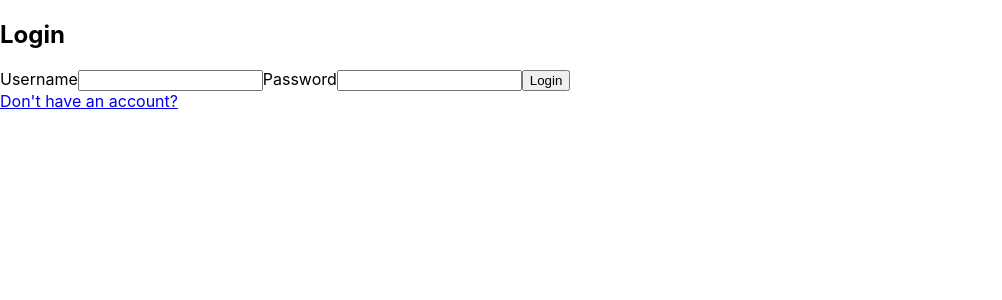
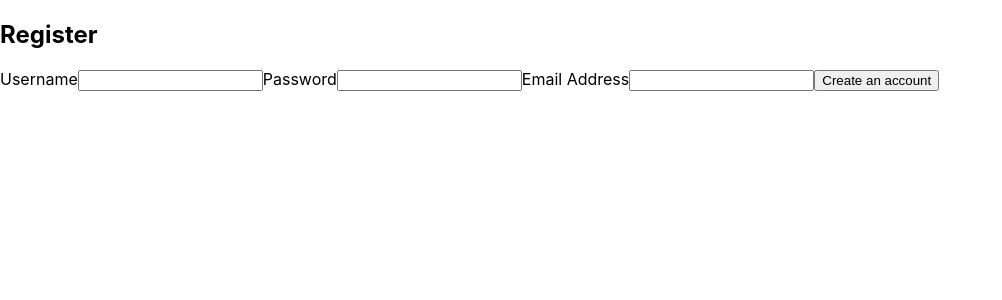
Before and after one commit to flcsn/the-grand-exchange, a React (Create React App) app: page / in a window 1280 px wide. Shown: the top 300 px of the page, without its empty margins (0-1002 px from the left). Built offline with nearby package versions, Linux system fonts and the light colour scheme.

Commit message:
created registration page component

```diff
--- a/src/App.js
+++ b/src/App.js
@@ -1,11 +1,12 @@
 import React from 'react'
 //import LandingPage from './components/landing-page'
-import LoginPage from './components/login-page'
+// import LoginPage from './components/login-page'
+import RegistrationPage from './components/registration-page'
 
 const App = () => {
   return(
     <div>
-      <LoginPage />
+      <RegistrationPage />
     </div>
   )
 }
--- /dev/null
+++ b/src/components/registration-page.js
@@ -0,0 +1,25 @@
+import React from 'react'
+
+const RegistrationPage = () => {
+  const handleFormSubmit = (event) => {
+    event.preventDefault()
+    console.log('button clicked')
+  }
+
+  return(
+    <div>
+      <form onSubmit={(event) => handleFormSubmit(event)}>
+        <h2>Register</h2>
+        <label>Username</label>
+        <input name='username' type='text' />
+        <label>Password</label>
+        <input name='password' type='password' />
+        <label>Email Address</label>
+        <input name='email' type='email' />
+        <button type='submit'>Create an account</button>
+      </form>
+    </div>
+  )
+}
+
+export default RegistrationPage
```
